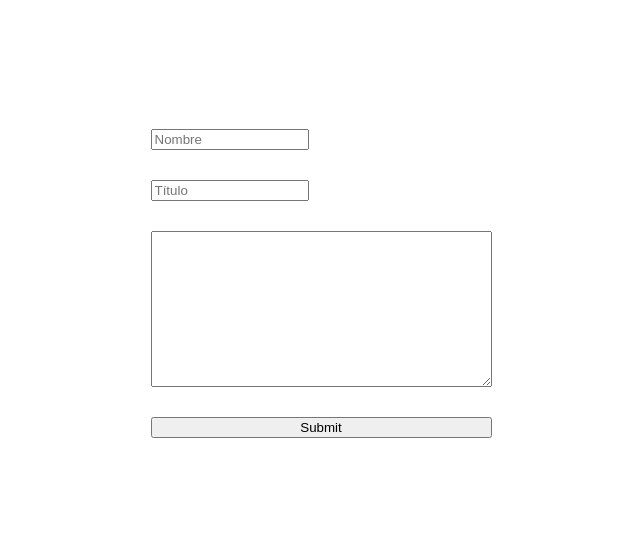
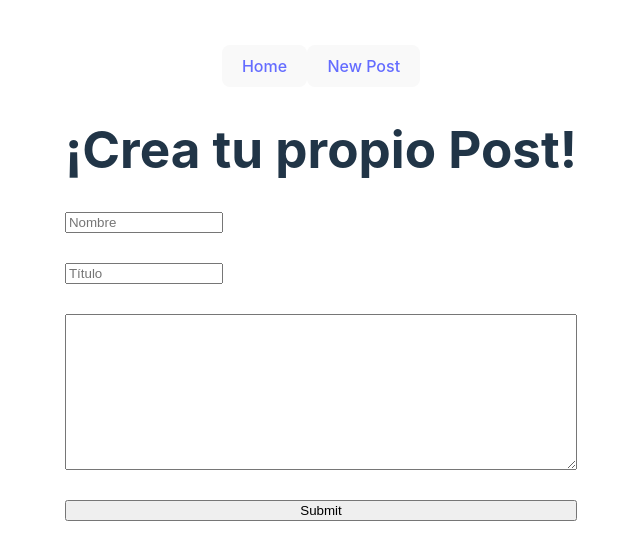
Before and after one commit to Palermukii/React-TP, a React (Vite) app: page /newpost in a window 1280 px wide. Shown: the part 117-676 px from the top of the page, without its empty margins (319-959 px from the left). Built offline with nearby package versions, Linux system fonts and the light colour scheme.

Commit message:
Actualizamos newpost y pusimos localstorage

```diff
--- a/src/App.jsx
+++ b/src/App.jsx
@@ -8,8 +8,8 @@ function App() {
       <div>
         <div><h1>Bienvenido al blog.</h1></div>
         <div>
-          <button>Home</button>
-          <button><a href="/newpost">new post</a></button>
+        <button><a href="/">Home</a></button>
+          <button><a href="/newpost">New Post</a></button>
         </div>
       </div>
   )
--- a/src/componentes/NewPost.jsx
+++ b/src/componentes/NewPost.jsx
@@ -1,5 +1,5 @@
 import './NewPost.css'
-import React, { useState } from "react";
+import React, { useState, useEffect } from "react";
 import Markdown from "react-markdown";
 import remarkGfm from 'remark-gfm';
 import Posts from './Post'
@@ -8,16 +8,33 @@ const NewPost = () => {
 const [name, setName] = useState("");
 const [tittle, setTittle] = useState("");
 const [article, setArticle] = useState("");
-const [post, setPost] = useState();
+const [post, setPost] = useState([]);
+
+useEffect(()=> {
+  let posteos = JSON.parse(localStorage.getItem('post'));
+  if (posteos) setPost(posteos);
+},[])
+
   const handleSubmit = (e) => {
     e.preventDefault();
-    const newPost= {name, tittle, article}
-    setPost(newPost);
-    console.log(post);
+    const newPosts = [...post, { name, tittle, article }];
+    setPost(newPosts);
+    console.log(newPosts);
+    localStorage.setItem('post', JSON.stringify(newPosts));
+    setTittle('');
+    setArticle('');
+    setName('');
   };
+
 
   return (
       <div>
+        <div>
+        <button><a href="/">Home</a></button>
+          <button><a href="/newpost">New Post</a></button>
+        </div>
+        <div>
+        <h1>¡Crea tu propio Post!</h1>
       <form onSubmit={handleSubmit} className="Form">
         <input className='input'
           type="text"
@@ -36,10 +53,17 @@ const [post, setPost] = useState();
         <textarea value={article} id="Articulo" cols="40" rows="10" onChange={(e) => setArticle(e.target.value)}></textarea>
         <input type="submit" />
       </form>
-      <Markdown remarkPlugins={[remarkGfm]}>{article}</Markdown>
       {post && <Posts post={post} />}
 
+      <div>
+        {post.map((p,i) => <div key={i}>
+          <h1>{p.tittle}</h1>
+          <h3>{p.name}</h3>
+      <Markdown remarkPlugins={[remarkGfm]}>{p.article}</Markdown>
+        </div> )}
+      </div>
     </div>
+      </div>
   );
 };
 
```
